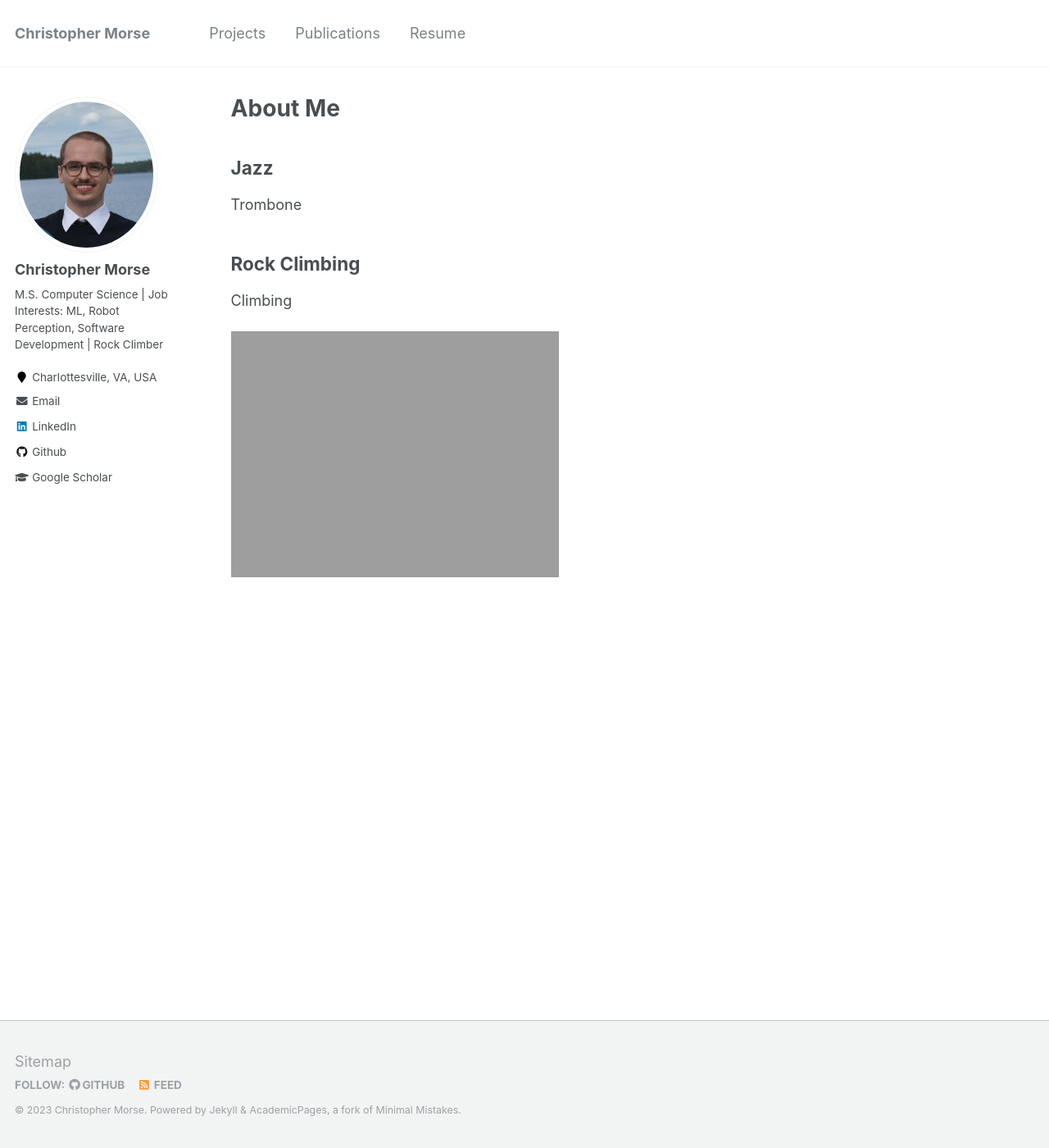
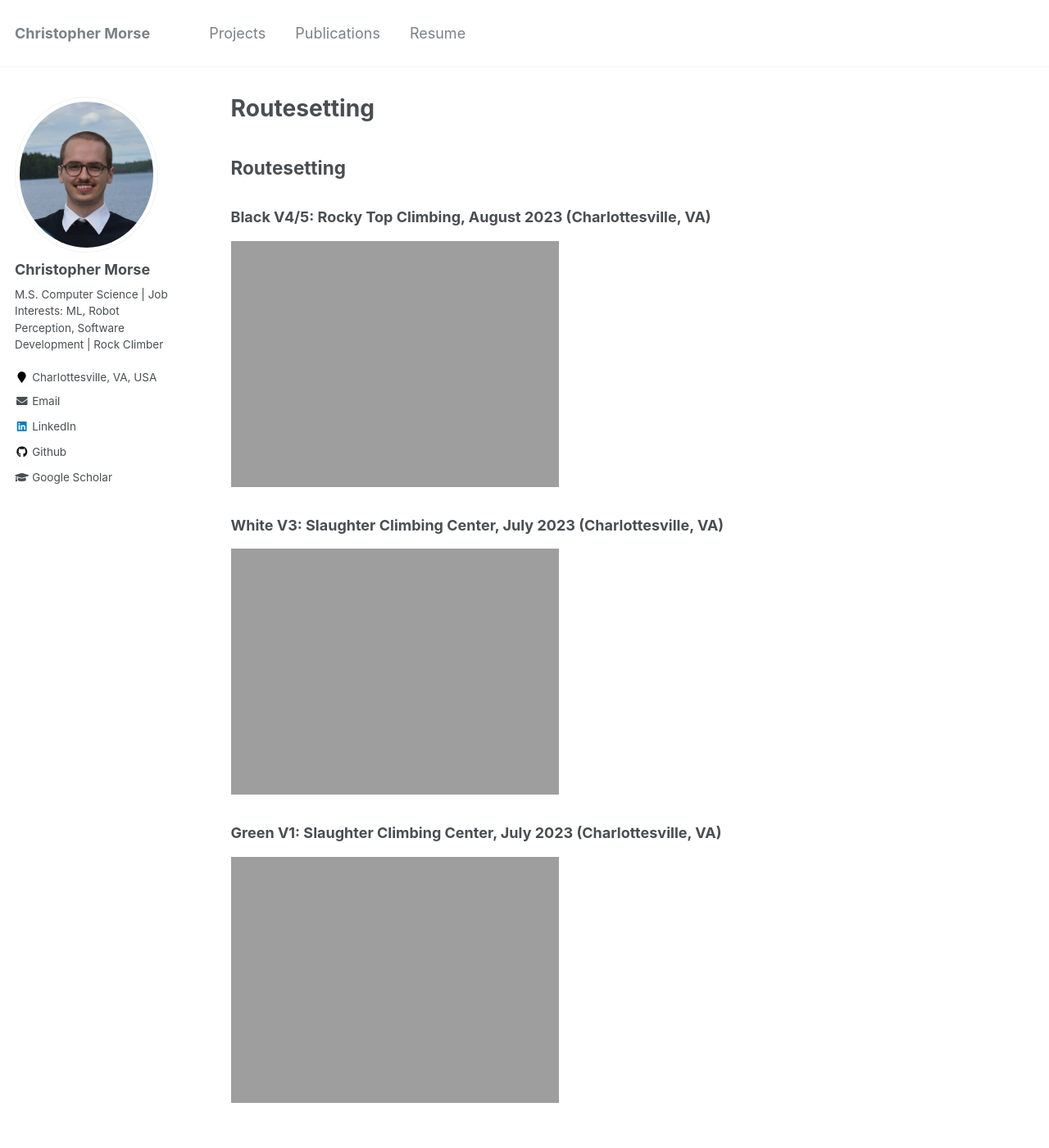
Before and after one commit to christheissmorse/christheissmorse.github.io, a Jekyll site: the page built from _pages/teaching.md, in a window 1280 px wide and 1400 px high. Shown: the whole window at 82% size. Built offline with Jekyll 4.4.1, drawn with Linux system fonts in a browser that asks for light colours.

Commit message:
add new page

```diff
--- a/_pages/teaching.md
+++ b/_pages/teaching.md
@@ -1,18 +1,17 @@
 ---
 layout: archive
-title: "About Me"
+title: "Routesetting"
 permalink: /teaching/
 author_profile: true
 ---
 
-## Jazz
+## Routesetting
 
-Trombone
+### Black V4/5: Rocky Top Climbing, August 2023 (Charlottesville, VA)
+<img src="{{'/images/route1.png' | absolute_url}}">
 
+### White V3: Slaughter Climbing Center, July 2023 (Charlottesville, VA)
+<img src="{{'/images/route2.png' | absolute_url}}">
 
-
-## Rock Climbing
-
-Climbing
-
-<img src="{{'/images/ICSE2021-volunteer-Meriel.pdf' | absolute_url}}">
+### Green V1: Slaughter Climbing Center, July 2023 (Charlottesville, VA)
+<img src="{{'/images/route3.png' | absolute_url}}">
```
Also changed, not shown: 4 other files.
